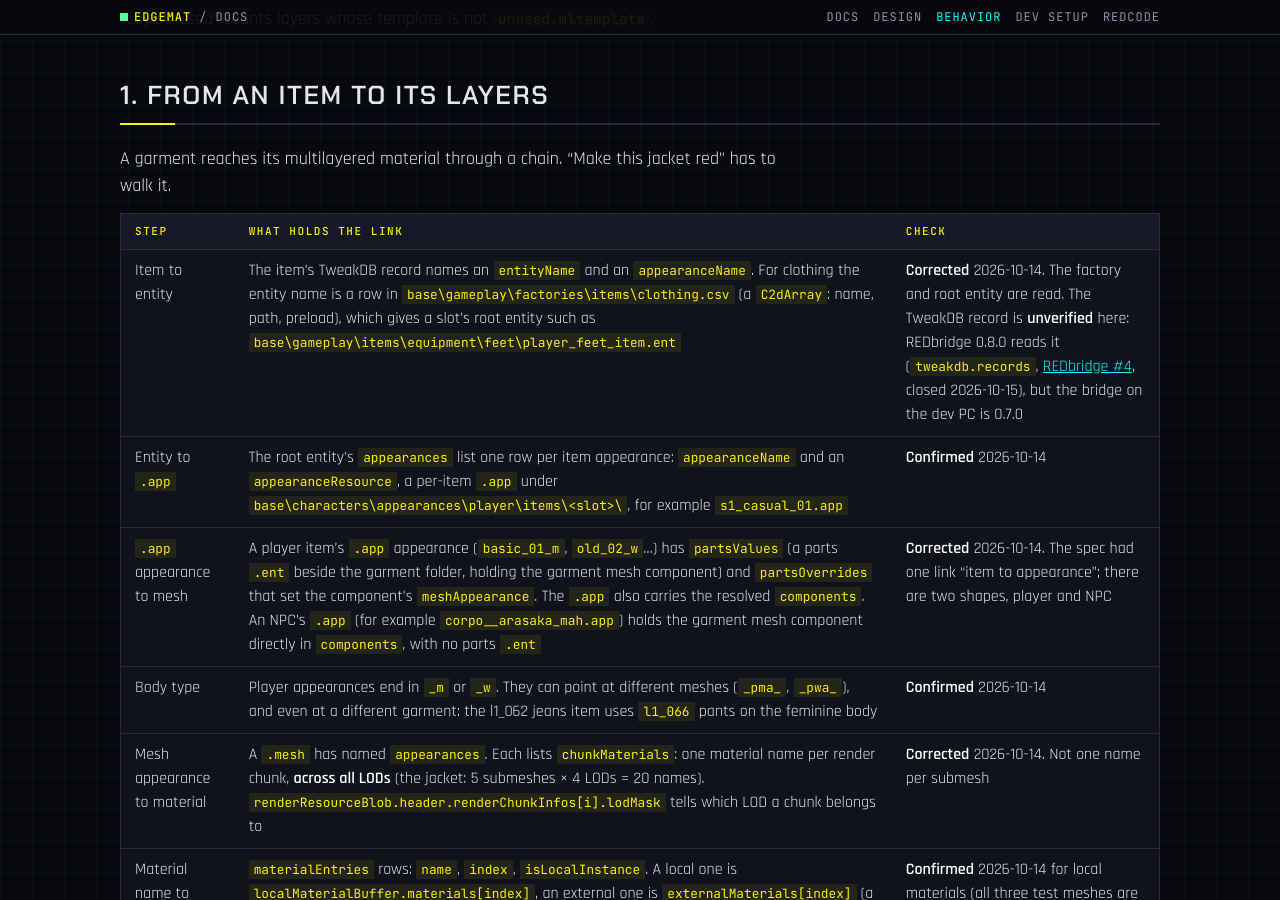
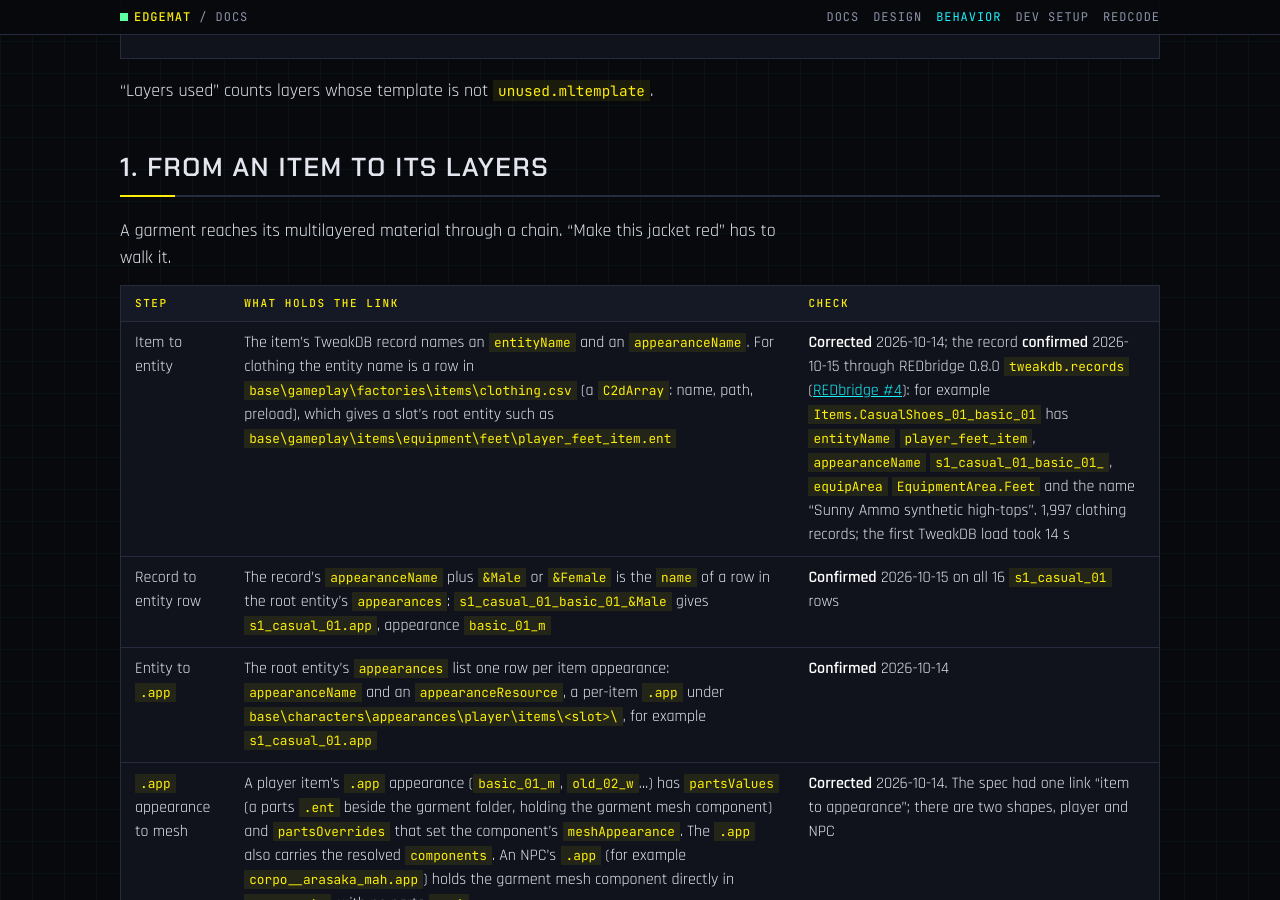
Before and after one commit to Edgemodders/EDGEmat, a Jekyll site: the page built from docs/design/behavior.md, in a window 1280 px wide and 900 px high, scrolled down 1495 px. Built offline with Jekyll 4.4.1, drawn with Linux system fonts in a browser that asks for light colours; our own code applies the rules of GitHub Pages for plain Markdown files; some of the changed text lies outside the part shown.

Commit message:
M0: the TweakDB hop checked through REDbridge 0.8.0; test items named
The item record's appearanceName plus &Male or &Female names the root
entity's row, so the chain from item to setup is now checked end to end.

Co-Authored-By: Claude Opus 5.5 <noreply@anthropic.com>

```diff
--- a/docs/design/behavior.md
+++ b/docs/design/behavior.md
@@ -19,8 +19,8 @@ Chosen by the owner on 2026-10-14: garments modders often recolor, all with many
 | Garment | Mesh | Setups | Layers used | Notes |
 |---|---|---|---|---|
 | Arasaka samurai jacket | `base\characters\garment\corp_arasaka\torso\t2_078_jacket__samurai\t2_078_ma_jacket__samurai.mesh` | 9 | 14 of 20 | NPC only: worn through `corpo__arasaka_*.app`, not a player item. 5 submeshes, 4 LODs |
-| Sneakers | `base\characters\garment\player_equipment\feet\s1_055_shoe__converse\s1_055_pma_shoe__converse.mesh`, and `_pwa_` | 17 | 20 of 20 | Player item `s1_casual_01.app`. Both body types use the same setups and mask. The in-game test garment |
-| Jeans | `base\characters\garment\player_equipment\legs\l1_062_pants__jeans\l1_062_pma_pants__jeans.mesh` | 18 | 20 of 20 | Player item `l1_pants_03.app`, masculine body only; the feminine body wears `l1_066 rogue` pants in the same item |
+| Sneakers | `base\characters\garment\player_equipment\feet\s1_055_shoe__converse\s1_055_pma_shoe__converse.mesh`, and `_pwa_` | 17 | 20 of 20 | `s1_casual_01.app`: the high-tops `Items.CasualShoes_01_basic_01` to `_05`, `_old_01`, `_old_02` ("Sunny Ammo synthetic high-tops" and others) and `Items.Q001_Shoes` ("V's Sneakers"). Both body types use the same setups and mask. The in-game test garment |
+| Jeans | `base\characters\garment\player_equipment\legs\l1_062_pants__jeans\l1_062_pma_pants__jeans.mesh` | 18 | 20 of 20 | `l1_pants_03.app`: `Items.Pants_03_*` ("Sturdy-stitched punk jeans" and others) and `Items.Q001_Pants` ("V's Pants"). Masculine body only; the feminine body wears `l1_066 rogue` pants in the same items |
 
 "Layers used" counts layers whose template is not `unused.mltemplate`.
 
@@ -30,7 +30,8 @@ A garment reaches its multilayered material through a chain. "Make this jacket r
 
 | Step | What holds the link | Check |
 |---|---|---|
-| Item to entity | The item's TweakDB record names an `entityName` and an `appearanceName`. For clothing the entity name is a row in `base\gameplay\factories\items\clothing.csv` (a `C2dArray`: name, path, preload), which gives a slot's root entity such as `base\gameplay\items\equipment\feet\player_feet_item.ent` | **Corrected** 2026-10-14. The factory and root entity are read. The TweakDB record is **unverified** here: REDbridge 0.8.0 reads it (`tweakdb.records`, [REDbridge #4](https://github.com/Edgemodders/REDbridge/issues/4), closed 2026-10-15), but the bridge on the dev PC is 0.7.0 |
+| Item to entity | The item's TweakDB record names an `entityName` and an `appearanceName`. For clothing the entity name is a row in `base\gameplay\factories\items\clothing.csv` (a `C2dArray`: name, path, preload), which gives a slot's root entity such as `base\gameplay\items\equipment\feet\player_feet_item.ent` | **Corrected** 2026-10-14; the record **confirmed** 2026-10-15 through REDbridge 0.8.0 `tweakdb.records` ([REDbridge #4](https://github.com/Edgemodders/REDbridge/issues/4)): for example `Items.CasualShoes_01_basic_01` has `entityName` `player_feet_item`, `appearanceName` `s1_casual_01_basic_01_`, `equipArea` `EquipmentArea.Feet` and the name "Sunny Ammo synthetic high-tops". 1,997 clothing records; the first TweakDB load took 14 s |
+| Record to entity row | The record's `appearanceName` plus `&Male` or `&Female` is the `name` of a row in the root entity's `appearances`: `s1_casual_01_basic_01_&Male` gives `s1_casual_01.app`, appearance `basic_01_m` | **Confirmed** 2026-10-15 on all 16 `s1_casual_01` rows |
 | Entity to `.app` | The root entity's `appearances` list one row per item appearance: `appearanceName` and an `appearanceResource`, a per-item `.app` under `base\characters\appearances\player\items\<slot>\`, for example `s1_casual_01.app` | **Confirmed** 2026-10-14 |
 | `.app` appearance to mesh | A player item's `.app` appearance (`basic_01_m`, `old_02_w`...) has `partsValues` (a parts `.ent` beside the garment folder, holding the garment mesh component) and `partsOverrides` that set the component's `meshAppearance`. The `.app` also carries the resolved `components`. An NPC's `.app` (for example `corpo__arasaka_mah.app`) holds the garment mesh component directly in `components`, with no parts `.ent` | **Corrected** 2026-10-14. The spec had one link "item to appearance"; there are two shapes, player and NPC |
 | Body type | Player appearances end in `_m` or `_w`. They can point at different meshes (`_pma_`, `_pwa_`), and even at a different garment: the l1_062 jeans item uses `l1_066` pants on the feminine body | **Confirmed** 2026-10-14 |
@@ -178,7 +179,7 @@ Checked on 2026-10-14 by doing each one with the existing tools.
 | Textures to PNG, for template maps and microblends | Yes: `texture.toPng`. **Confirmed** on a diffuse, a normal map and a microblend | None |
 | A mask set's layers as images | Yes: `project.export` on an `.mlmask` writes one PNG per layer and a `.masklist`. **Confirmed**. It needs the mask copied under an "archive" folder first; EDGEmat's cache can use that layout | None |
 | A mesh's materials and appearances, resolved | Yes, by reading the mesh: `cr2w_read` of `appearances`, `materialEntries`, `localMaterialBuffer.materials` takes about 40 ms. **Confirmed** | None. EDGEmat resolves the chain itself in `core` |
-| From an item to its meshes | **Yes, since REDbridge 0.8.0.** The record (`entityName`, `appearanceName`, `displayName` with its text, `equipArea`) comes from `tweakdb.records`; everything after it is CR2W and CSV reads (section 1). REDbridge reports 1,997 clothing records, read in 37 ms after a first TweakDB load of about 12 s (unverified here: the dev PC's bridge is 0.7.0) | [REDbridge #4](https://github.com/Edgemodders/REDbridge/issues/4), shipped in 0.8.0 on 2026-10-15. Also the redcode-mcp tools `tweakdb_records` and `tweakdb_record` |
+| From an item to its meshes | **Yes, since REDbridge 0.8.0.** The record (`entityName`, `appearanceName`, `displayName` with its text, `equipArea`) comes from `tweakdb.records`; everything after it is CR2W and CSV reads (section 1). **Confirmed** 2026-10-15 on the dev PC: 1,997 clothing records with those flats and their names in 14 s, most of it the first TweakDB load | [REDbridge #4](https://github.com/Edgemodders/REDbridge/issues/4), shipped in 0.8.0 on 2026-10-15. Also the redcode-mcp tools `tweakdb_records` and `tweakdb_record` |
 | The material library | Yes: `archive.search` finds the 386 templates and `cr2w.toJson` reads them all in **4 seconds** | None. The draft's `mltemplate.index` is not needed |
 | Mesh to glTF for the preview | Yes: `project.export`; keeps UVs and names primitives `submesh_NN_LOD_N` | None |
 
@@ -235,7 +236,7 @@ Seen in MlsetupBuilder, listed so build sessions check for them. Each is a code
 
 ## In-game tests
 
-A WolvenKit project outside the repo, `Projects\EDGEmat_M0`, built on 2026-10-14 through REDbridge. Each round is one archive. The edits apply to the eight sneaker setups worn by the player appearances in `s1_casual_01.app` (`basic_01` to `basic_05`, `old_01`, `old_02`, `_q001__start_m`), so any of these sneakers shows them, on either body type.
+A WolvenKit project outside the repo, `Projects\EDGEmat_M0`, built on 2026-10-14 through REDbridge. Each round is one archive. The edits apply to the eight sneaker setups worn by the player appearances in `s1_casual_01.app` (`basic_01` to `basic_05`, `old_01`, `old_02`, `_q001__start_m`), so any of these sneakers shows them, on either body type. In game they are the high-tops `Items.CasualShoes_01_basic_01` to `_basic_05`, `_old_01` and `_old_02`, for example "Sunny Ammo synthetic high-tops" (`basic_01`), and, on the masculine body only, "V's Sneakers" (`Items.Q001_Shoes`).
 
 | Test | Round | Edit | What it answers |
 |---|---|---|---|
```
